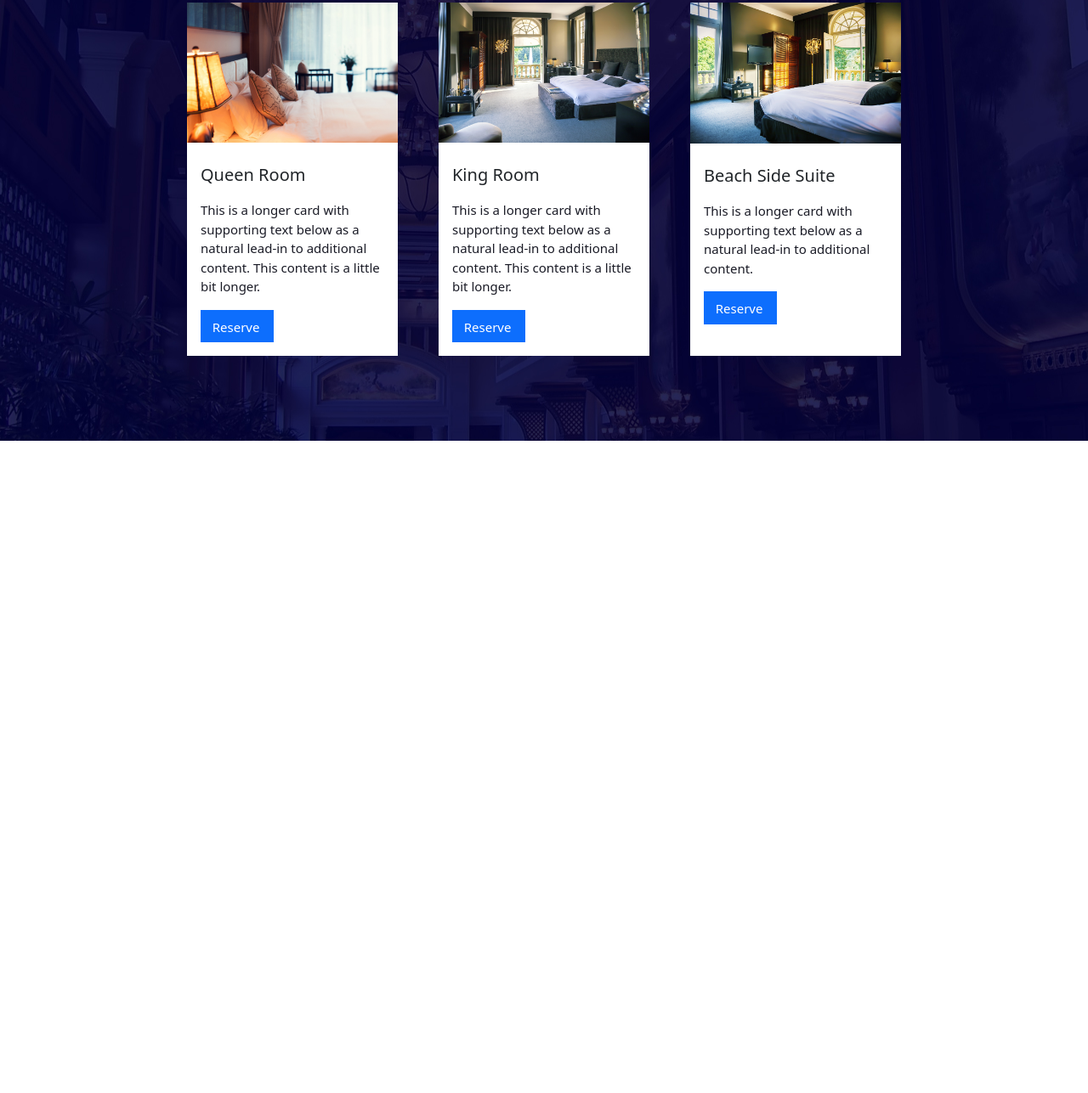
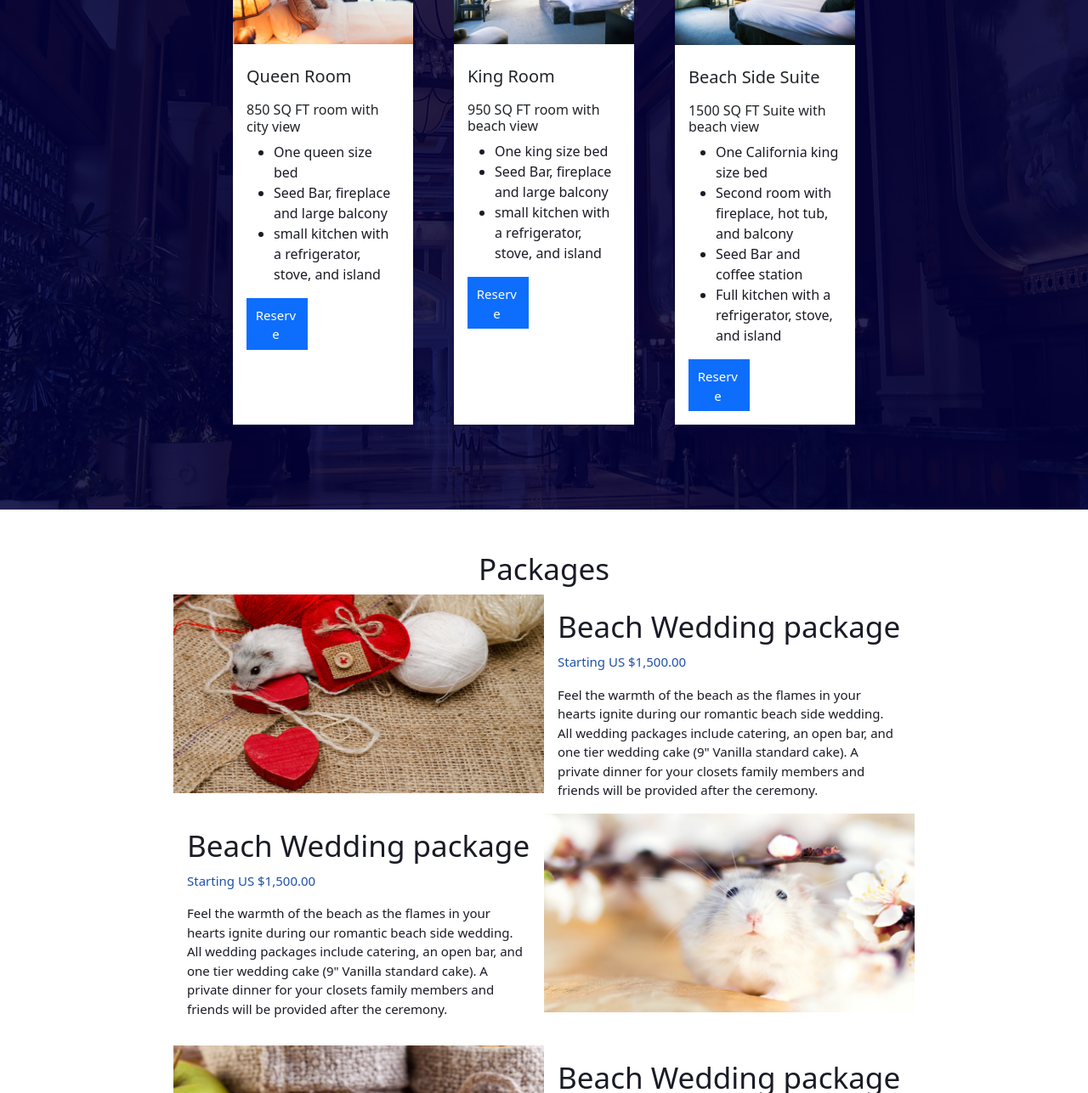
Before and after one commit to espressotoexpressions/HamsterHotel, a plain HTML site: page index.html in a window 1280 px wide. Shown: the part 1513-2800 px from the top of the page at 85% size. Before the commit the page ends 2032 px from the top, so only its background shows below. Drawn offline with nearby package versions, Linux system fonts and the light colour scheme.

Commit message:
added packages

```diff
--- a/index.html
+++ b/index.html
@@ -47,7 +47,7 @@
     </div>
 
     <!-- start header image pool-->
-    <!-- <div class="container"> -->
+
     <div class="row headerimg-crop">
       <div class="col">
         <img
@@ -56,21 +56,22 @@
           alt="header image of pool"
         />
       </div>
-    <!-- </div> -->
-    <!-- end header image pool-->
 
-    <div class="row header-container">
-      <!--need to fix issue with column alignment-->
-      <div class="col justify-content-center">
-        <h1>Run on the wheel of luxury</h1>
-        <p>Exolore everting the beach has to offer in our relaxing resort</p>
+      <!-- end header image pool-->
+
+      <div
+        class="row d-flex align-content-center justify-content-center header-container"
+      >
+        <!--need to fix issue with column alignment-->
+        <div class="col">
+          <h1>Run on the wheel of luxury</h1>
+          <p>Exolore everting the beach has to offer in our relaxing resort</p>
+        </div>
       </div>
     </div>
-  </div>
     <!-- end header navigation-->
 
     <!-- start welcome to hamsters paradise-->
-
     <div class="container" style="width: 70%">
       <div class="row mt-5 mb-5">
         <div class="col-8 hamsterhome-crop">
@@ -120,10 +121,13 @@
     <!-- end hamsters paradise-->
     <!-- start Our Rooms-->
     <div class="container-fluid blue-container d-flex justify-content-center">
-      <div class="row room-container " >
-        <div class="col ">
-          <h5 style="color: white">Our Rooms</h5>
+      <div class="row room-container">
+        <div class="col">
+          <h5 class="d-flex justify-content-center" style="color: white">
+            Our Rooms
+          </h5>
           <div class="row row-cols-1 row-cols-md-3 g-5">
+            <!-- start Queen Room-->
             <div class="col">
               <div class="card border-0 rounded-0 h-100">
                 <img
@@ -133,11 +137,15 @@
                 />
                 <div class="card-body">
                   <h5 class="card-title room-header">Queen Room</h5>
-                  <p class="card-text">
-                    This is a longer card with supporting text below as a
-                    natural lead-in to additional content. This content is a
-                    little bit longer.
-                  </p>
+                  <h6>850 SQ FT room with city view</h6>
+                  <ul>
+                    <li>One queen size bed</li>
+                    <li>Seed Bar, fireplace and large balcony</li>
+                    <li>
+                      small kitchen with a refrigerator, stove, and island
+                    </li>
+                  </ul>
+
                   <button
                     type="button"
                     class="btn btn-primary reserve-button rounded-0"
@@ -147,6 +155,7 @@
                 </div>
               </div>
             </div>
+            <!--end Queen room-->
             <div class="col">
               <div class="card border-0 rounded-0 h-100">
                 <img
@@ -156,11 +165,14 @@
                 />
                 <div class="card-body">
                   <h5 class="card-title room-header">King Room</h5>
-                  <p class="card-text">
-                    This is a longer card with supporting text below as a
-                    natural lead-in to additional content. This content is a
-                    little bit longer.
-                  </p>
+                  <h6>950 SQ FT room with beach view</h6>
+                  <ul>
+                    <li>One king size bed</li>
+                    <li>Seed Bar, fireplace and large balcony</li>
+                    <li>
+                      small kitchen with a refrigerator, stove, and island
+                    </li>
+                  </ul>
                   <button
                     type="button"
                     class="btn btn-primary reserve-button rounded-0"
@@ -179,10 +191,15 @@
                 />
                 <div class="card-body">
                   <h5 class="card-title room-header">Beach Side Suite</h5>
-                  <p class="card-text">
-                    This is a longer card with supporting text below as a
-                    natural lead-in to additional content.
-                  </p>
+
+                  <h6>1500 SQ FT Suite with beach view</h6>
+                  <ul>
+                    <li>One California king size bed</li>
+                    <li>Second room with fireplace, hot tub, and balcony</li>
+                    <li>Seed Bar and coffee station</li>
+                    <li>Full kitchen with a refrigerator, stove, and island</li>
+                  </ul>
+
                   <button
                     type="button"
                     class="btn btn-primary reserve-button rounded-0"
@@ -196,8 +213,99 @@
         </div>
       </div>
     </div>
+    <!-- end our rooms-->
+    <!-- start welcome to hamsters paradise-->
+    <div class="container mt-5 mb-5 packages" style="width: 70% ">
+      <h5 class="d-flex justify-content-center">Packages</h5>
+      <div class="row d-flex justify-content-center">
+        <!--start of cards with photos and text-->
 
-    <!-- end our rooms-->
+        <!-- PACKAGE 1-->
+        <div class="card border-0 rounded-0">
+          <div class="row g-0">
+            <div class="col-6">
+              <img
+                src="./hotelMarkupAssets/hamsterwedding.jpg"
+                class="img-fluid"
+                alt="..."
+              />
+            </div>
+            <div class="col-6">
+              <div class="card-body">
+                <h5 class="card-title">Beach Wedding package</h5>
+                <p class="packages-bluetxt">Starting US $1,500.00</p>
+                <p class="card-text">
+                  Feel the warmth of the beach as the flames in your hearts
+                  ignite during our romantic beach side wedding. All wedding
+                  packages include catering, an open bar, and one tier wedding
+                  cake (9" Vanilla standard cake). A private dinner for your
+                  closets family members and friends will be provided after the
+                  ceremony.
+                </p>
+              </div>
+            </div>
+          </div>
+        </div>
+        <!-- end Package 1-->
+         <!-- PACKAGE 2-->
+         <div class="card mb-3 border-0 rounded-0">
+          <div class="row g-0">
+
+            <div class="col-6">
+              <div class="card-body">
+                <h5 class="card-title">Beach Wedding package</h5>
+                <p class="packages-bluetxt">Starting US $1,500.00</p>
+                <p class="card-text">
+                  Feel the warmth of the beach as the flames in your hearts
+                  ignite during our romantic beach side wedding. All wedding
+                  packages include catering, an open bar, and one tier wedding
+                  cake (9" Vanilla standard cake). A private dinner for your
+                  closets family members and friends will be provided after the
+                  ceremony.
+                </p>
+              </div>
+            </div>
+            <div class="col-6">
+              <img
+                src="./hotelMarkupAssets/hamsterspring.jpg"
+                class="img-fluid"
+                alt="..."
+              />
+            </div>
+          </div>
+        </div>
+        <!-- end Package 2-->
+
+         <!-- PACKAGE 3-->
+         <div class="card border-0 rounded-0">
+          <div class="row g-0">
+            <div class="col-6">
+              <img
+                src="./hotelMarkupAssets/hamstercheese.jpg"
+                class="img-fluid"
+                alt="..."
+              />
+            </div>
+            <div class="col-6">
+              <div class="card-body">
+                <h5 class="card-title">Beach Wedding package</h5>
+                <p class="packages-bluetxt">Starting US $1,500.00</p>
+                <p class="card-text">
+                  Feel the warmth of the beach as the flames in your hearts
+                  ignite during our romantic beach side wedding. All wedding
+                  packages include catering, an open bar, and one tier wedding
+                  cake (9" Vanilla standard cake). A private dinner for your
+                  closets family members and friends will be provided after the
+                  ceremony.
+                </p>
+              </div>
+            </div>
+          </div>
+        </div>
+        <!-- end Package 3-->
+      </div>
+    </div>
+    <!-- end hamsters paradise-->
     <script
       src="https://cdn.jsdelivr.net/npm/bootstrap@5.3.3/dist/js/bootstrap.bundle.min.js"
       integrity="sha384-YvpcrYf0tY3lHB60NNkmXc5s9fDVZLESaAA55NDzOxhy9GkcIdslK1eN7N6jIeHz"
--- a/styles/styles.css
+++ b/styles/styles.css
@@ -82,6 +82,8 @@ height: auto;
     height: auto;
   }
 
+  /*blue run on the wheel header*/
+
   .header-container{
     position: absolute;
     top: 25%;
@@ -105,6 +107,11 @@ height: 40%;
     font-size: 11px;
     color: var(--blue2);
   }
+
+  /* end blue run on the wheel header*/
+
+
+  /*hamsters paradise section*/
   .hamsterhome-crop {
     width: 369px;
     height: 416px;
@@ -132,15 +139,18 @@ font-weight:lighter;
 
   .awards{
 
-   align-items: end;
     width: 100%;
-
+    align-items: end;
  }
  .awards img{
-    margin-right: 1rem;
-
+   width: 150px;
+   margin-right: 1rem;
  }
 
+
+/*end hamsters paradise  section*/
+
+/*Room section*/
   .blue-container{
     background-color: var(--blue1);
     opacity: 1;
@@ -149,20 +159,27 @@ font-weight:lighter;
     width: 100%;
     height: auto;
 
+
   }
 
   .room-container{
-    width: 80%;
+    width: 70%;
 
+
+
+  }
+
+  .room-container li{
+    font-weight: lighter;
 
   }
 
   .reserve-button{
 
       padding-top: 0.5rem;
-                      padding-left: 0.55rem;
-                      font-size: 15px;
-                      width: 40%;
+      padding-left: 0.55rem;
+      font-size: 15px;
+       width: 40%;
 
 
   }
@@ -171,3 +188,30 @@ font-weight:lighter;
   {
     font-size: 20px;
   }
+/*
+.card {
+  display: flex;
+  align-items: end;
+} */
+
+  /* end room section*/
+
+  /* Start Packages*/
+
+  .packages img{
+    width: 100%;
+    height: 234px;
+  }
+
+  .packages p{
+  }
+
+  .packages-bluetxt{
+    color: var(--blue5);
+  }
+  /*end packages*/
+
+
+  /*Amenities*/
+
+  /*end of amenities*/
```
